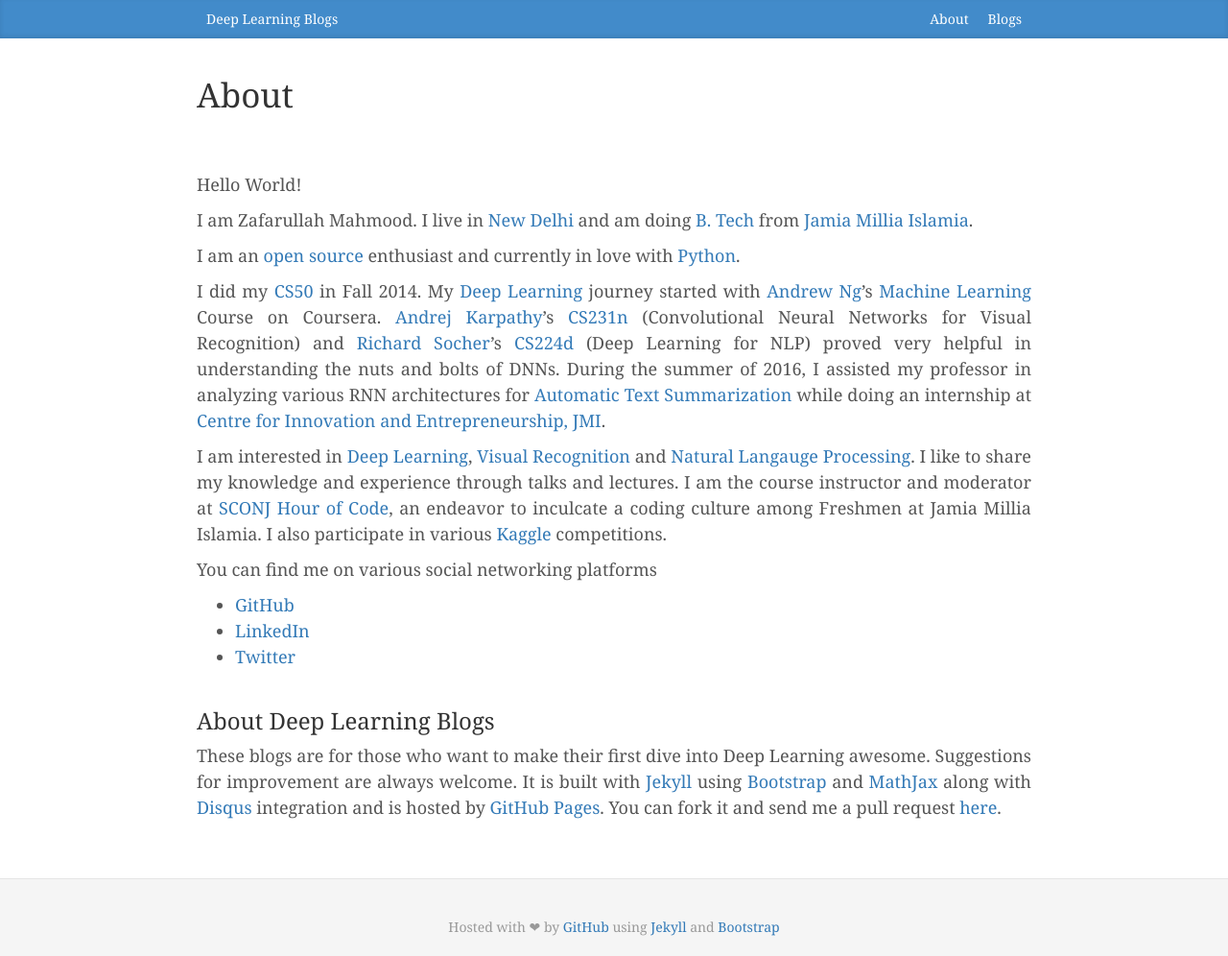
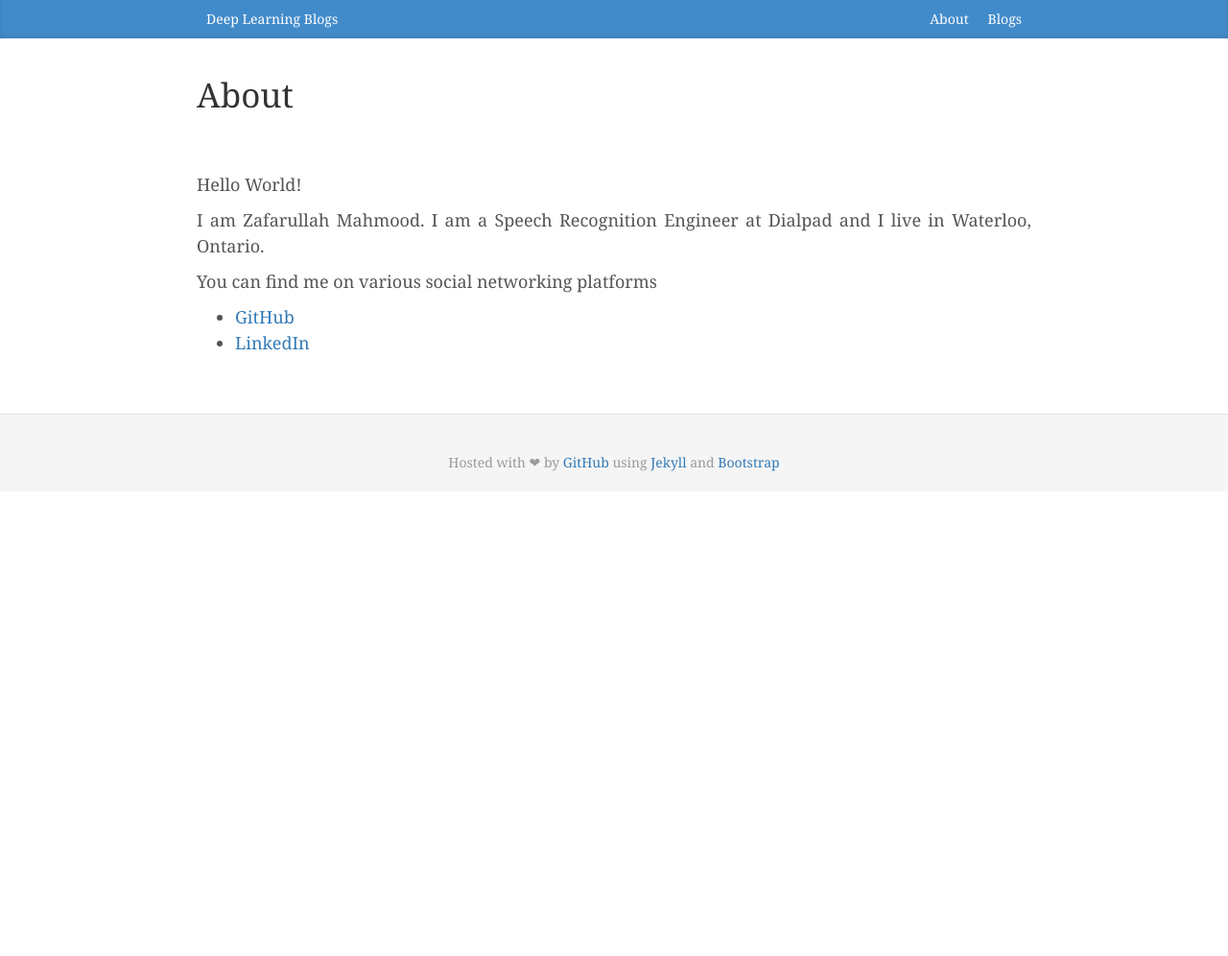
Before and after one commit to zaffnet/zaffnet.github.io, a Jekyll site: the page built from about.md, in a window 1280 px wide. Shown: the whole page at 96% size. Built offline with Jekyll 4.4.1, drawn with Linux system fonts in a browser that asks for light colours; nearby versions of some CDN libraries; after the commit the page ends 900 px from its top, so only the background shows below that.

Commit message:
Update about.md

```diff
--- a/about.md
+++ b/about.md
@@ -10,19 +10,9 @@ sitemap:
 ---
 Hello World!
 
-I am Zafarullah Mahmood. I live in [New Delhi](https://www.google.co.in/maps/place/New+Delhi,+Delhi/@28.5272181,77.0688997,11z/data=!3m1!4b1!4m5!3m4!1s0x390cfd5b347eb62d:0x52c2b7494e204dce!8m2!3d28.6139391!4d77.2090212) and am doing [B. Tech](https://en.wikipedia.org/wiki/Bachelor_of_Technology) from [Jamia Millia Islamia](http://jmi.ac.in/).
-
-I am an [open source](https://opensource.org/) enthusiast and currently in love with [Python](https://www.python.org/).
-
-I did my [CS50](https://www.edx.org/course/introduction-computer-science-harvardx-cs50x) in Fall 2014. My [Deep Learning](http://deeplearning.net/) journey started with [Andrew Ng](https://g.co/kgs/LncD2h)'s [Machine Learning](https://www.coursera.org/learn/machine-learning) Course on Coursera. [Andrej Karpathy](https://g.co/kgs/VPCiQg)'s [CS231n](http://cs231n.stanford.edu/) (Convolutional Neural Networks for Visual Recognition) and [Richard Socher](http://www.socher.org/)'s [CS224d](http://cs224d.stanford.edu/) (Deep Learning for NLP) proved very helpful in understanding the nuts and bolts of DNNs. During the summer of 2016, I assisted my professor in analyzing various RNN architectures for [Automatic Text Summarization](https://en.wikipedia.org/wiki/Automatic_summarization) while doing an internship at [Centre for Innovation and Entrepreneurship, JMI](http://jmi.ac.in/aboutjamia/centres/innovationentr-epreneurship/contactus).
-
-I am interested in [Deep Learning](https://en.wikipedia.org/wiki/Deep_learning), [Visual Recognition](https://www.tensorflow.org/tutorials/image_recognition/) and [Natural Langauge Processing](https://en.wikipedia.org/wiki/Natural_language_processing). I like to share my knowledge and experience through talks and lectures. I am the course instructor and moderator at [SCONJ Hour of Code](http://sconj.org/), an endeavor to inculcate a coding culture among Freshmen at Jamia Millia Islamia. I also participate in various [Kaggle](https://www.kaggle.com/) competitions.
+I am Zafarullah Mahmood. I am a Speech Recognition Engineer at Dialpad and I live in Waterloo, Ontario.
 
 You can find me on various social networking platforms
 
 - [GitHub](https://github.com/zaffnet)
-- [LinkedIn](https://www.linkedin.com/in/zafarullah-mahmood-ba45a786)
-- [Twitter](https://twitter.com/zaffnet)
-
-### About Deep Learning Blogs
-These blogs are for those who want to make their first dive into Deep Learning awesome. Suggestions for improvement are always welcome. It is built with [Jekyll](https://jekyllrb.com/) using [Bootstrap](http://getbootstrap.com/) and [MathJax](https://www.mathjax.org/) along with [Disqus](https://disqus.com/) integration and is hosted by [GitHub Pages](https://pages.github.com/). You can fork it and send me a pull request [here](https://github.com/zaffnet/zaffnet.github.io).
+- [LinkedIn](https://www.linkedin.com/in/zaffnet)
```
